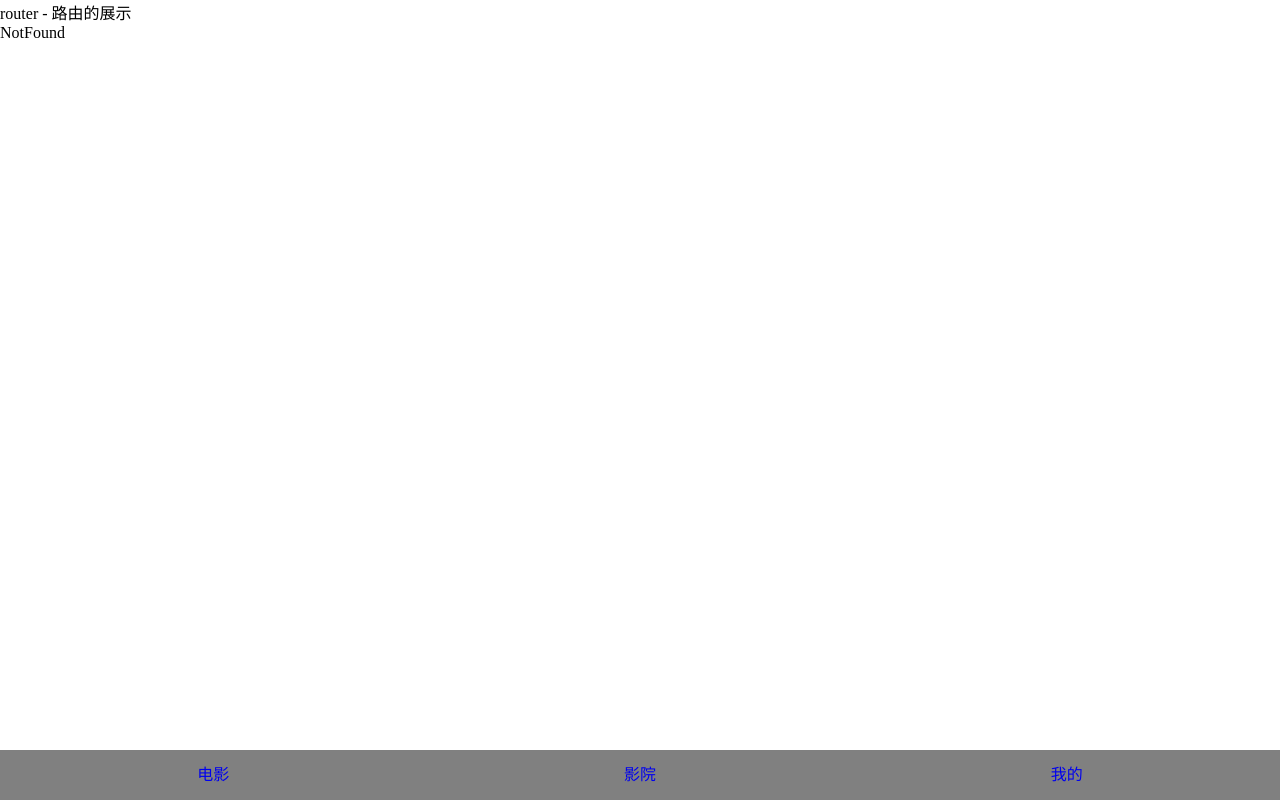
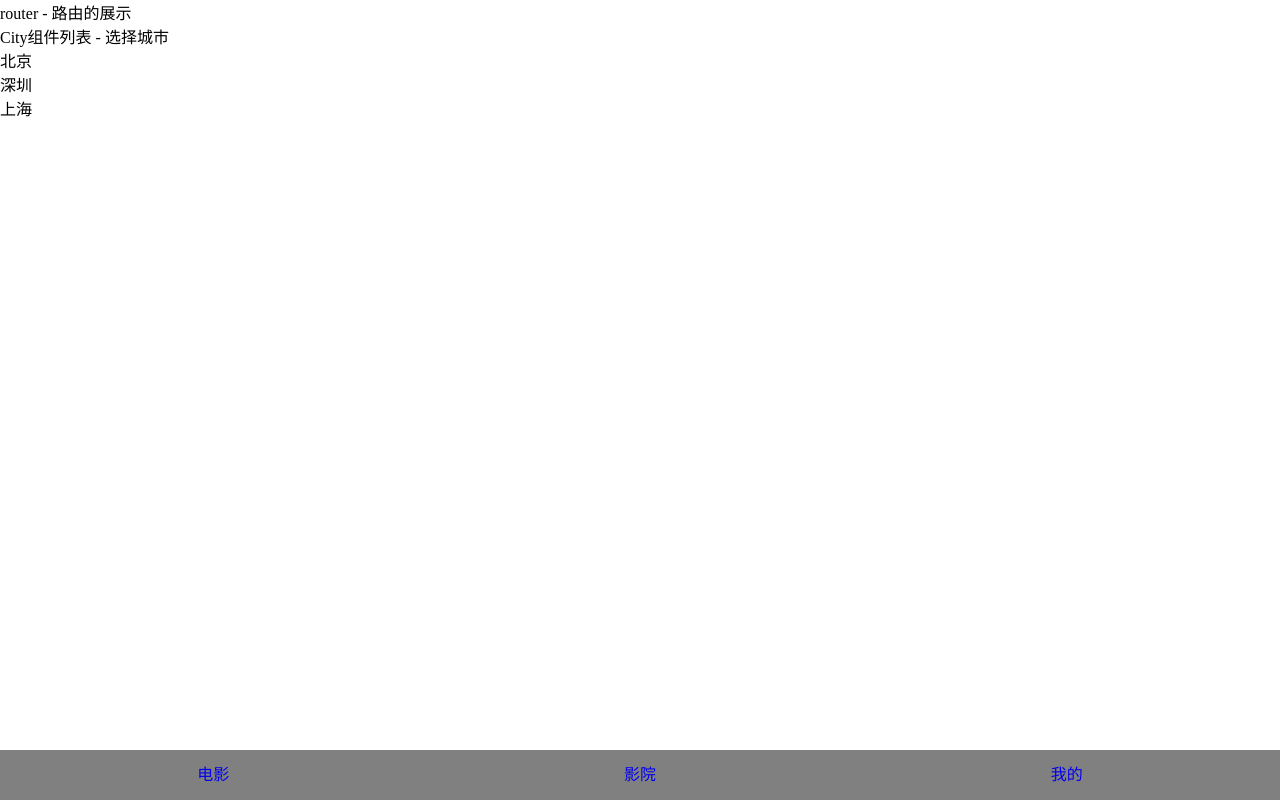
Before and after one commit to wendy-web/react_first, a React (Create React App) app: page /city in a window 1280 px wide. Built offline with nearby package versions, Linux system fonts and the light colour scheme.

Commit message:
feat: redux-reducer的合并

```diff
--- a/src/05-redux/App.js
+++ b/src/05-redux/App.js
@@ -6,14 +6,14 @@ import store from "../05-redux/redux/store";
 
 export default class App extends Component {
   state = {
-    isShow: store.getState()
+    isShow: store.getState().TabbarReducer.show
   }
   componentDidMount() {
     // store.subscribe的订阅
     store.subscribe((value) => {
         console.log('订阅先', store.getState());
         this.setState({
-          isShow: store.getState().show
+          isShow: store.getState().TabbarReducer.show
         })
     });
   }
--- /dev/null
+++ b/src/05-redux/redux/reducers/CityReducer.js
@@ -0,0 +1,14 @@
+const CityReducer = (prevState = {
+    cityName: '北京'
+}, action) => {
+    const newState = {...prevState};
+    switch(action.type) {
+        case 'change_city':
+            newState.cityName = action.payload;
+            return newState;
+        default:
+            return prevState;
+    }
+}
+
+export default CityReducer;
--- /dev/null
+++ b/src/05-redux/redux/reducers/TabbarReducer.js
@@ -0,0 +1,17 @@
+const TabbarReducer = (prevState = {
+    show: true
+}, action) => {
+    const newState = {...prevState};
+    switch(action.type) {
+        case 'hide_tabbar':
+            newState.show = false;
+            return newState;
+        case 'show_tabbar':
+            newState.show = true;
+            return newState;
+        default:
+            return prevState;
+    }
+}
+
+export default TabbarReducer;
--- a/src/05-redux/redux/store.js
+++ b/src/05-redux/redux/store.js
@@ -1,23 +1,13 @@
 // 1.引入redux
 // 2.creatStore(redux)
 
-import { createStore } from "redux";
-const reducer = (prevState = {
-    show: true
-}, action) => {
-    console.log(action);
-    const newState = {...prevState};
-    switch(action.type) {
-        case 'hide_tabbar':
-            newState.show = false;
-            return newState;
-        case 'show_tabbar':
-            newState.show = true;
-            return newState;
-        default:
-            return prevState;
-    }
-}
+import { combineReducers, createStore } from "redux";
+import CityReducer from "./reducers/CityReducer";
+import TabbarReducer from "./reducers/TabbarReducer";
+const reducer = combineReducers({
+    CityReducer,
+    TabbarReducer
+});
 const store = createStore(reducer);
 
 export default store;
--- a/src/05-redux/router/indexRouter.js
+++ b/src/05-redux/router/indexRouter.js
@@ -11,6 +11,7 @@ import Center from '../views/center';
 import NotFound from '../views/NotFound';
 import Detail from '../views/detail';
 import Login from '../views/Login';
+import City from '../views/City';
 
 function isAuth() {
     return localStorage.getItem('token');
@@ -24,6 +25,7 @@ export default class indexRouter extends Component {
             <Switch>
                 <Route path='/films' component={Films}></Route>
                 <Route path='/cinemas' component={Cinemas}></Route>
+                <Route path='/city' component={City}></Route>
 
                 {/* <Route path='/center' component={Center}></Route> */}
                 {/* 路由的拦截 */}
--- /dev/null
+++ b/src/05-redux/views/City.js
@@ -0,0 +1,27 @@
+import React, { useState } from 'react'
+import store from '../redux/store'
+
+export default function City(props) {
+    const [list] = useState(['北京', '深圳', '上海'])
+  return (
+    <div>
+        <p>City组件列表 - 选择城市</p>
+        <ul>
+            {list.map((item, index) => {
+                return <li key={index} onClick={() => {
+                    store.dispatch({
+                        type: 'change_city',
+                        payload: item
+                    });
+                    // props.history.push('/cinemas');
+                    // 返回上一级
+                    props.history.goBack();
+                }}>
+                    {item}
+                </li>
+            }
+            )}
+        </ul>
+    </div>
+  )
+}
--- a/src/05-redux/views/cinemas.js
+++ b/src/05-redux/views/cinemas.js
@@ -1,17 +1,13 @@
-/*
- * @Author: wendy 463710868@qq.com
- * @Date: 2022-11-22 12:55:22
- * @LastEditors: wendy 463710868@qq.com
- * @LastEditTime: 2022-11-22 12:55:37
- * @FilePath: /react_first_wendy/src/04-router/views/cinemas.js
- * @Description: 这是默认设置,请设置`customMade`, 打开koroFileHeader查看配置 进行设置: https://github.com/OBKoro1/koro1FileHeader/wiki/%E9%85%8D%E7%BD%AE
- */
-import React, { Component } from 'react'
+import React, { useState } from 'react'
+import store from '../redux/store'
 
-export default class cinemas extends Component {
-  render() {
-    return (
-      <div>cinemas</div>
-    )
-  }
+export default function Cinemas(props) {
+  const [cityName] =  useState(store.getState().CityReducer.cityName)
+  return (
+    <div>
+      <p onClick={() => {
+        props.history.push('city');
+      }}>点击进入cinemas的城市：{cityName}</p>
+    </div>
+  )
 }
```
Also changed, not shown: 1 other file (tests, documents, lock files or other folders).
